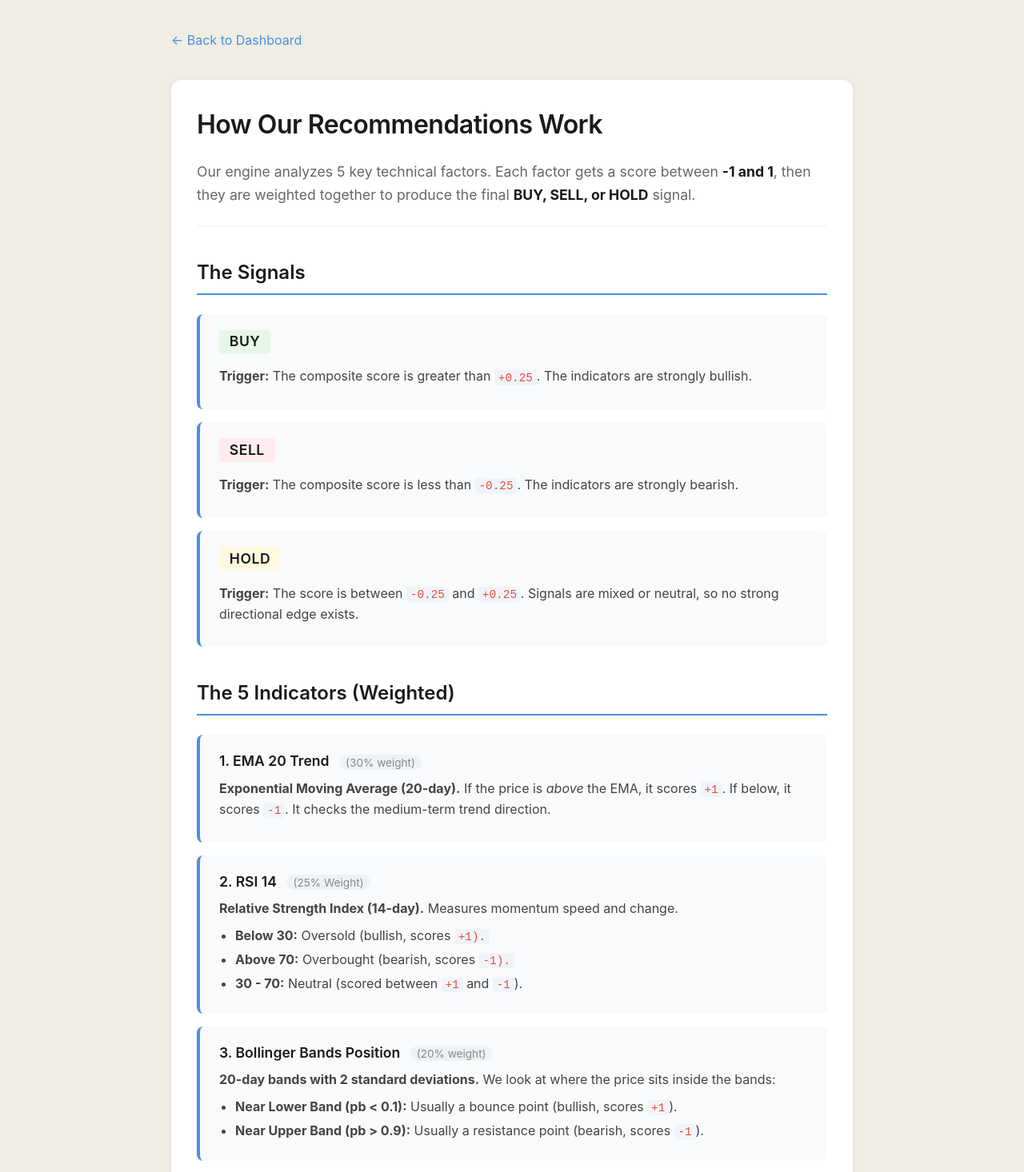
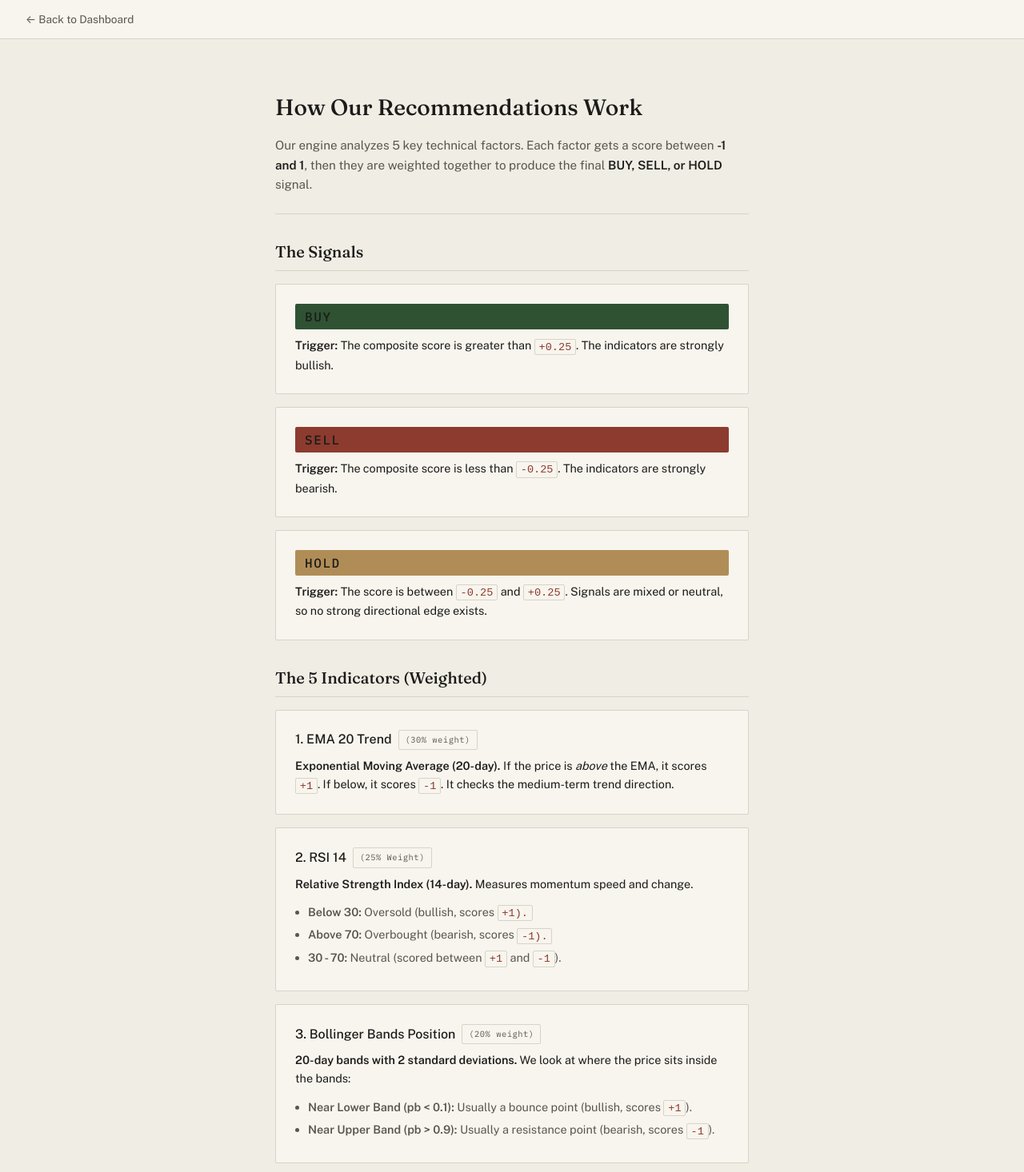
Before and after one commit to QuantumOkanagan93/stock-savvy-app, a React (Vite) app in the folder client/: page /glossary in a window 1280 px wide. Shown: the top 1466 px of the page at 80% size. Built offline with nearby package versions, Linux system fonts and the light colour scheme; no server answers.

Commit message:
Modified CSS to match how page looks

```diff
--- a/client/src/pages/GlossaryPage.css
+++ b/client/src/pages/GlossaryPage.css
@@ -1,184 +1,192 @@
-/* GlossaryPage.css */
 
 .glossary-page {
-  max-width: 900px;
-  margin: 0 auto;
-  padding: 2rem 1.5rem;
-  font-family: -apple-system, BlinkMacSystemFont, "Segoe UI", Roboto, Oxygen, Ubuntu, sans-serif;
+  min-height: 100vh;
 }
 
 .glossary-header {
-  margin-bottom: 2rem;
+  display: flex;
+  justify-content: flex-start;
+  padding: var(--space-4) var(--space-8);
+  border-bottom: 1px solid var(--color-hairline);
+  background: var(--color-paper-raised);
 }
 
 .glossary-back {
   background: none;
   border: none;
-  color: #4A90E2;
-  font-size: 1rem;
+  color: var(--color-ink-muted);
+  font-size: 0.85rem;
   cursor: pointer;
-  padding: 0.5rem 0;
-  transition: color 0.2s;
-  display: inline-flex;
-  align-items: center;
-  gap: 0.5rem;
+  padding: 0;
+  transition: color 0.2s ease;
 }
 
 .glossary-back:hover {
-  color: #2c6fb0;
-  text-decoration: underline;
+  color: var(--color-ink);
 }
 
 .glossary-main {
-  background: #ffffff;
-  border-radius: 12px;
-  padding: 2rem;
-  box-shadow: 0 2px 8px rgba(0, 0, 0, 0.08);
+  max-width: 640px;
+  margin: 0 auto;
+  padding: var(--space-16) var(--space-6);
 }
 
 .glossary-main h1 {
-  margin-top: 0;
-  color: #1a1a1a;
-  font-size: 2rem;
-  font-weight: 600;
-  letter-spacing: -0.5px;
+  font-family: var(--font-display);
+  font-size: 1.75rem;
+  font-weight: 500;
+  margin: 0 0 var(--space-3);
+  color: var(--color-ink);
 }
 
 .glossary-intro {
-  color: #666;
-  font-size: 1.1rem;
+  color: var(--color-ink-muted);
+  font-size: 0.95rem;
   line-height: 1.6;
-  margin-bottom: 2.5rem;
-  padding-bottom: 1.5rem;
-  border-bottom: 1px solid #eef2f6;
+  margin-bottom: var(--space-8);
+  padding-bottom: var(--space-6);
+  border-bottom: 1px solid var(--color-hairline);
 }
 
 .glossary-intro strong {
-  color: #1a1a1a;
+  color: var(--color-ink);
 }
 
 .glossary-intro code {
-  background: #f0f4f8;
-  padding: 0.2rem 0.4rem;
-  border-radius: 4px;
-  font-size: 0.9rem;
-  color: #e74c3c;
+  background: var(--color-paper-raised);
+  padding: 0.1rem 0.3rem;
+  border-radius: var(--radius);
+  font-size: 0.85rem;
+  color: var(--color-brick-red);
+  border: 1px solid var(--color-hairline);
 }
 
 .glossary-section-title {
-  font-size: 1.5rem;
-  font-weight: 600;
-  color: #1a1a1a;
-  margin-top: 2.5rem;
-  margin-bottom: 1.5rem;
-  padding-bottom: 0.5rem;
-  border-bottom: 2px solid #4A90E2;
+  font-family: var(--font-display);
+  font-size: 1.25rem;
+  font-weight: 500;
+  color: var(--color-ink);
+  margin-top: var(--space-8);
+  margin-bottom: var(--space-4);
+  padding-bottom: var(--space-2);
+  border-bottom: 1px solid var(--color-hairline);
 }
 
 .glossary-item {
-  background: #f8fafc;
-  border-radius: 8px;
-  padding: 1.25rem 1.5rem;
-  margin-bottom: 1rem;
-  border-left: 4px solid #4A90E2;
-  transition: background 0.2s;
+  background: var(--color-paper-raised);
+  border: 1px solid var(--color-hairline);
+  border-radius: var(--radius);
+  padding: var(--space-6);
+  margin-bottom: var(--space-4);
+  transition: border-color 0.2s ease;
 }
 
 .glossary-item:hover {
-  background: #f1f5f9;
+  border-color: rgba(74, 144, 226, 0.3);
 }
 
 .glossary-item h3 {
-  margin-top: 0;
-  margin-bottom: 0.5rem;
-  font-size: 1.1rem;
-  font-weight: 600;
-  color: #1a1a1a;
+  margin: 0 0 var(--space-2);
+  font-size: 1rem;
+  font-weight: 500;
+  color: var(--color-ink);
+  display: flex;
+  align-items: center;
+  flex-wrap: wrap;
+  gap: var(--space-2);
 }
 
 .glossary-item p {
-  margin: 0.5rem 0;
-  color: #444;
+  margin: 0;
+  font-size: 0.9rem;
   line-height: 1.6;
+  color: var(--color-ink);
 }
 
 .glossary-item ul {
-  margin: 0.5rem 0 0 0;
-  padding-left: 1.25rem;
-  color: #444;
+  margin: var(--space-3) 0 0;
+  padding-left: var(--space-4);
+  font-size: 0.9rem;
+  color: var(--color-ink-muted);
   line-height: 1.6;
 }
 
 .glossary-item ul li {
-  margin-bottom: 0.25rem;
+  margin-bottom: var(--space-1);
 }
 
 .glossary-term {
   display: inline-block;
-  padding: 0.1rem 0.8rem;
-  border-radius: 4px;
-  font-weight: 700;
-  font-size: 0.9rem;
-  letter-spacing: 0.5px;
+  font-family: var(--font-mono);
+  font-size: 0.75rem;
+  font-weight: 500;
+  letter-spacing: 0.1em;
+  text-transform: uppercase;
+  padding: var(--space-1) var(--space-3);
+  border-radius: var(--radius);
 }
 
 .signal-buy {
-  color: #2e7d32;
-  background: #e8f5e9;
+  background: var(--color-ledger-green);
+  color: var(--color-paper-raised);
 }
 
 .signal-sell {
-  color: #c62828;
-  background: #ffebee;
+  background: var(--color-brick-red);
+  color: var(--color-paper-raised);
 }
 
 .signal-hold {
-  color: #b7950b;
-  background: #fff8e1;
+  background: var(--color-muted-gold);
+  color: var(--color-paper-raised);
 }
 
 .weight {
-  font-size: 0.85rem;
+  font-family: var(--font-mono);
+  font-size: 0.65rem;
   font-weight: 400;
-  color: #888;
-  background: #eef2f6;
-  padding: 0.1rem 0.5rem;
-  border-radius: 12px;
-  margin-left: 0.5rem;
+  color: var(--color-ink-muted);
+  background: var(--color-paper-raised);
+  border: 1px solid var(--color-hairline);
+  padding: var(--space-1) var(--space-2);
+  border-radius: var(--radius);
+  letter-spacing: 0.05em;
 }
 
 code {
-  background: #f0f4f8;
+  background: var(--color-paper-raised);
   padding: 0.1rem 0.3rem;
-  border-radius: 3px;
-  font-size: 0.9rem;
-  color: #e74c3c;
+  border-radius: var(--radius);
+  font-size: 0.85rem;
+  color: var(--color-brick-red);
+  border: 1px solid var(--color-hairline);
 }
 
-
 .glossary-disclaimer {
-  margin-top: 3rem;
-  padding: 1.25rem 1.5rem;
-  background: #fff8e1;
-  border-radius: 8px;
-  border-left: 4px solid #f9a825;
-  color: #795548;
-  font-size: 0.95rem;
+  margin-top: var(--space-8);
+  padding: var(--space-6);
+  background: var(--color-paper-raised);
+  border: 1px solid var(--color-hairline);
+  border-radius: var(--radius);
+  font-size: 0.75rem;
+  color: var(--color-ink-muted);
+  font-style: italic;
   line-height: 1.6;
 }
 
 .glossary-disclaimer strong {
-  color: #e65100;
+  color: var(--color-brick-red);
+  font-style: normal;
 }
 
 
 @media (max-width: 768px) {
-  .glossary-page {
-    padding: 1rem;
+  .glossary-header {
+    padding: var(--space-3) var(--space-4);
   }
 
   .glossary-main {
-    padding: 1.25rem;
+    padding: var(--space-8) var(--space-4);
   }
 
   .glossary-main h1 {
@@ -186,10 +194,10 @@ code {
   }
 
   .glossary-item {
-    padding: 1rem;
+    padding: var(--space-4);
   }
 
   .glossary-section-title {
-    font-size: 1.25rem;
+    font-size: 1.1rem;
   }
 }
```
